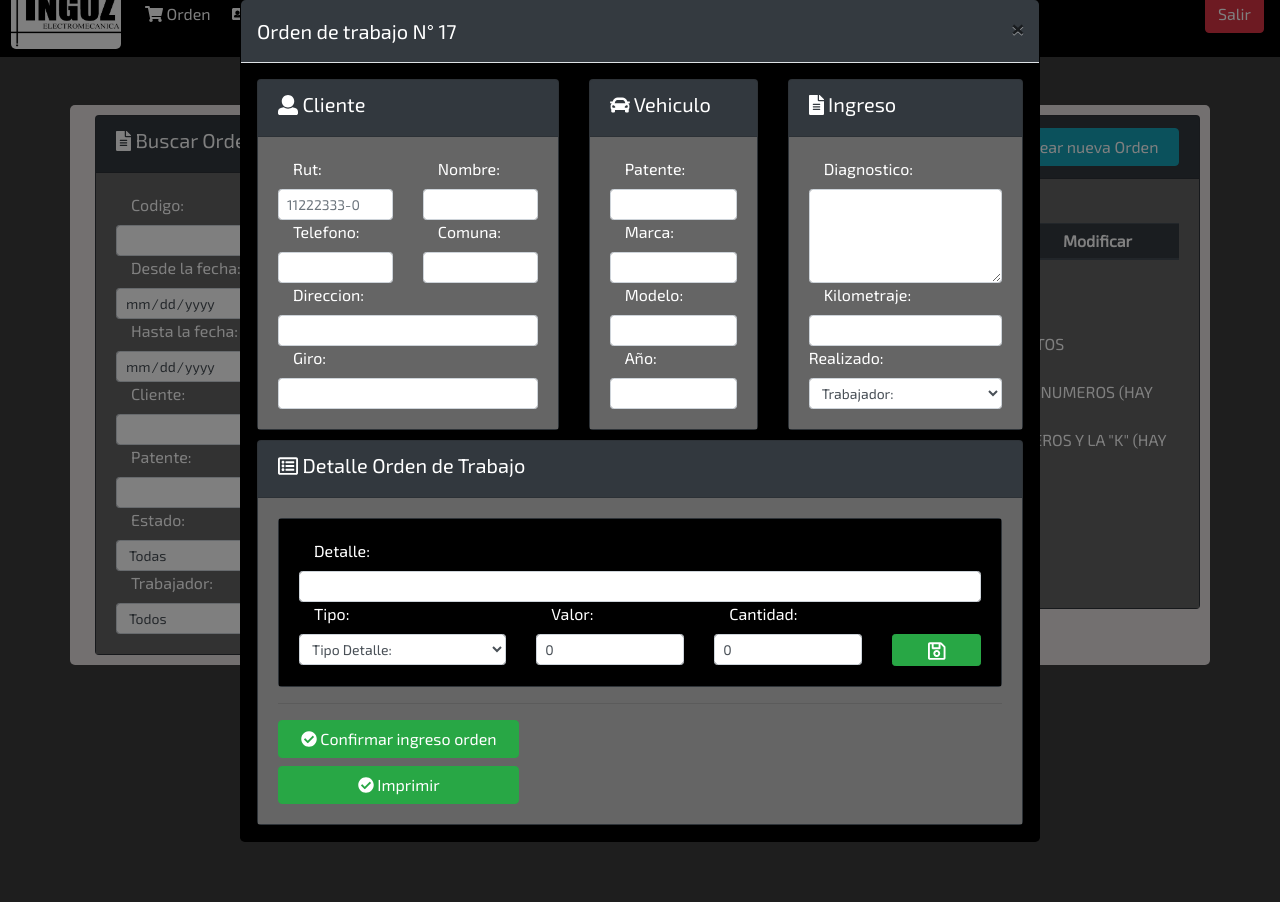
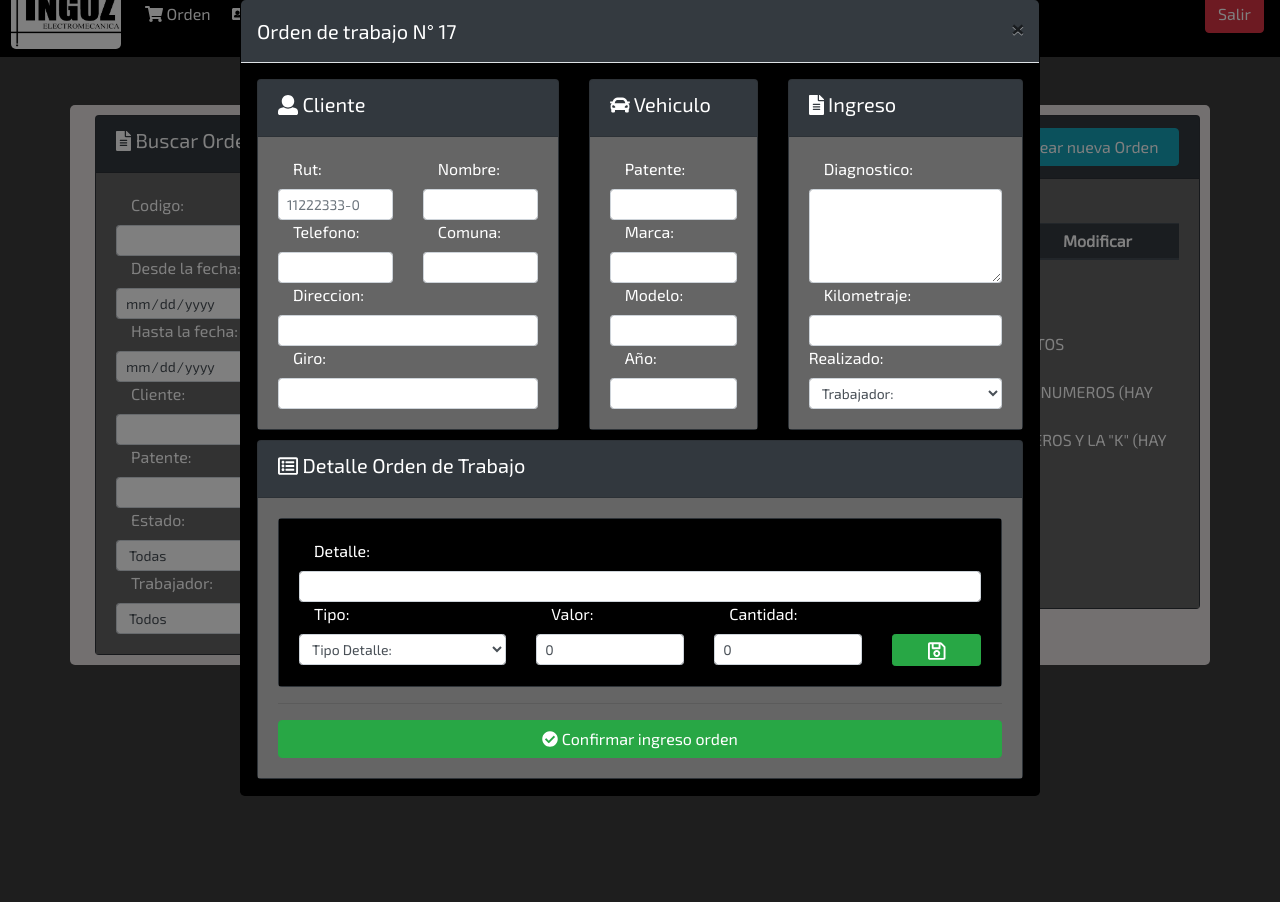
Before and after one commit to johnnycea/taller, a PHP site: page /orden_trabajo.php in a window 1280 px wide, after a click on "Crear nueva Orden". Shown: the part 29-931 px from the top of the page. Run offline with PHP 8.4, Linux system fonts and the light colour scheme; a user stored in the database is signed in; data comes from the database, SQL or seed files in the repository; data that the repository does not hold is empty.

Commit message:
termina cambiar estado orden

```diff
--- a/js/script_orden_trabajo.js
+++ b/js/script_orden_trabajo.js
@@ -1,3 +1,8 @@
+function boton_nueva_orden(){
+	$('#btn_confirmar_orden').removeClass('d-none');
+	$('#select_estado_orden').addClass('d-none');
+	$('#btn_imprimir_orden').addClass('d-none');
+};
 
 $(document).ready(listarOrden);
 
@@ -77,6 +82,7 @@ function cargarModificarOrden(id){
 	var txt_id_estado = $("#columna_estado_"+id).html();
 
 
+
 	//carga la informacion recibida en el modal
 	$('#txt_id_orden').val(txt_id_orden);
 	$('#txt_descripcion').val(txt_descripcion);
@@ -87,7 +93,13 @@ function cargarModificarOrden(id){
 	$('#txt_patente').keyup();
 	$('#txt_rut_cliente').val(txt_rut_cliente);
 	$('#txt_rut_cliente').blur();
-	$('#txt_id_estado').val(txt_id_estado);
+
+
+	$('#select_estado_orden').val(txt_id_estado);
+
+	$('#btn_confirmar_orden').addClass("d-none");
+	$('#select_estado_orden').removeClass('d-none');
+	$('#btn_imprimir_orden').removeClass('d-none');
 
 }
 
--- a/metodos_ajax/orden_trabajo/mostrar_listado_orden.php
+++ b/metodos_ajax/orden_trabajo/mostrar_listado_orden.php
@@ -44,6 +44,8 @@ $trabajador = $Funciones->limpiarTexto($_REQUEST["txt_rut_trabajador_buscar"]);
                        <td><span id="columna_vehiculo'.$filas['id_orden'].'" >'.$filas['patente'].' '.$filas['marca'].' '.$filas['modelo'].'</span></td>
                            <span class="d-none" id="columna_patente_'.$filas['id_orden'].'" >'.$filas['patente'].'</span></td>
 
+                           <span class="d-none" id="columna_estado_'.$filas['id_orden'].'" >'.$filas['id_estado'].'</span></td>
+
                        <td><span id="columna_descripcion_estado_'.$filas['id_orden'].'" >'.$filas['estado'].'</span></td>
                        <td>
                            <button onclick="cargarModificarOrden('.$filas['id_orden'].')" data-target="#modal_orden" data-toggle="modal" class="col-12 btn btn-warning "> <i class="fa fa-edit"></i> </button>
--- a/orden_trabajo.php
+++ b/orden_trabajo.php
@@ -119,7 +119,7 @@ $consulta_orden = $OrdenTrabajo->consultarUltimaOrdenPendiente();
                         <h5><i class="fas fa-file-alt"></i> Ordenes de Trabajo</h5>
                       </div>
                       <div class="col-3 " >
-                        <button type="button" onclick="" class="btn btn-block btn-info" data-target="#modal_orden" data-toggle="modal" name="button">Crear nueva Orden</button>
+                        <button type="button" onclick="boton_nueva_orden()" class="btn btn-block btn-info" data-target="#modal_orden" data-toggle="modal" id="btn_nueva_orden">Crear nueva Orden</button>
                       </div>
 
                     </div>
@@ -394,8 +394,25 @@ $consulta_orden = $OrdenTrabajo->consultarUltimaOrdenPendiente();
 
 
                                                 <div class="col-12">
-                                                  <button type="button" onclick="cambiarEstadoOrden(2)" class="btn btn-success col-12 col-md-4 btn-block"><i class="fas fa-check-circle"></i> Confirmar ingreso orden</button>
-                                                  <button type="button"  onclick="imprimeComprobante()" class="btn btn-success col-12 col-md-4 btn-block"><i class="fas fa-check-circle"></i> Imprimir</button>
+                                                  <button type="button" id="btn_confirmar_orden" onclick="cambiarEstadoOrden(2)" class="btn btn-success col-12 btn-block"><i class="fas fa-check-circle"></i> Confirmar ingreso orden</button>
+
+                                                  <div class="container">
+                                                    <div class="row">
+
+                                                        <div class="col-12 col-md-6">
+                                                          <select class="form-control" onchange="cambiarEstadoOrden(this.value)" id="select_estado_orden" name="select_estado_orden">
+                                                            <option value="2">En Proceso</option>
+                                                            <option value="3">Pendiente de Pago</option>
+                                                            <option value="4">Pagada</option>
+                                                          </select>
+                                                        </div>
+
+                                                        <div class="col-12 col-md-6">
+                                                          <button type="button"  class="btn btn-success btn-block" id="btn_imprimir_orden" onclick="imprimeComprobante()" ><i class="fas fa-check-circle"></i> Imprimir</button>
+                                                        </div>
+
+                                                    </div>
+                                                  </div>
 
                                                 </div>
 
```
